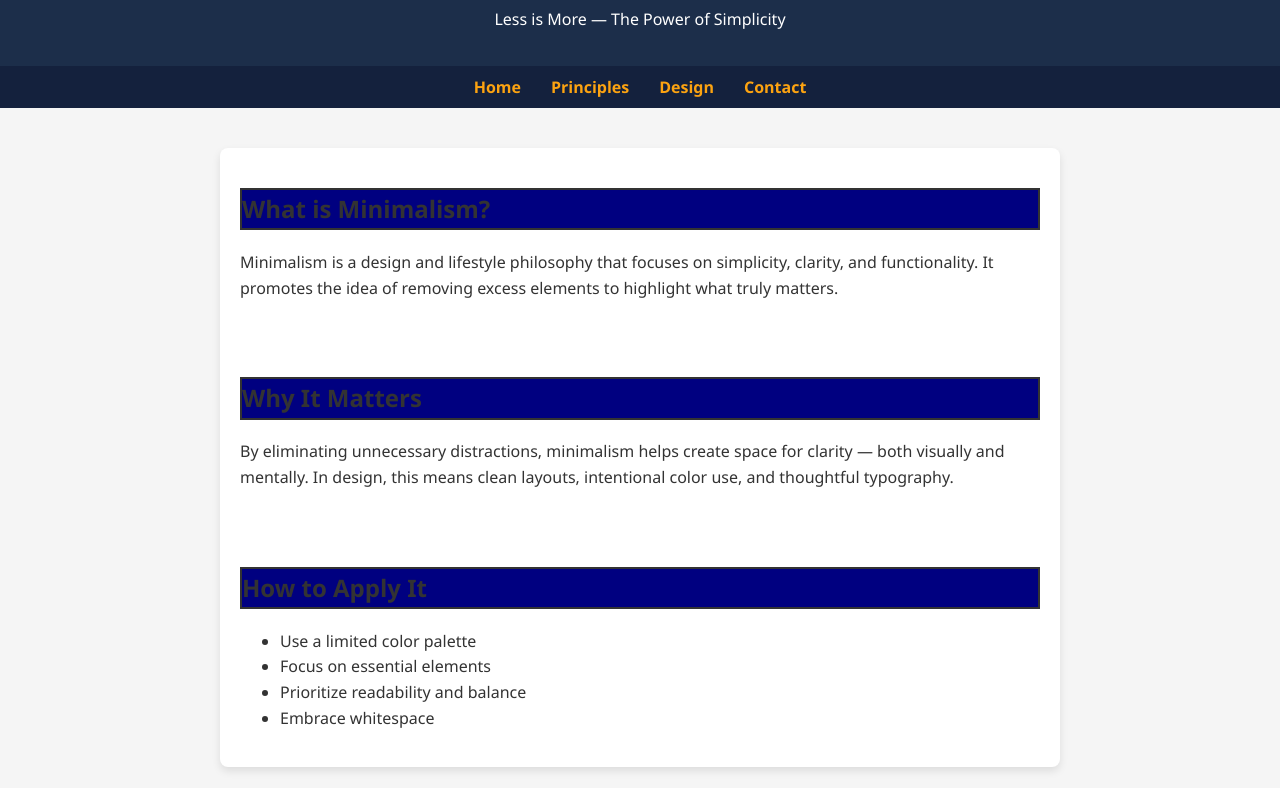
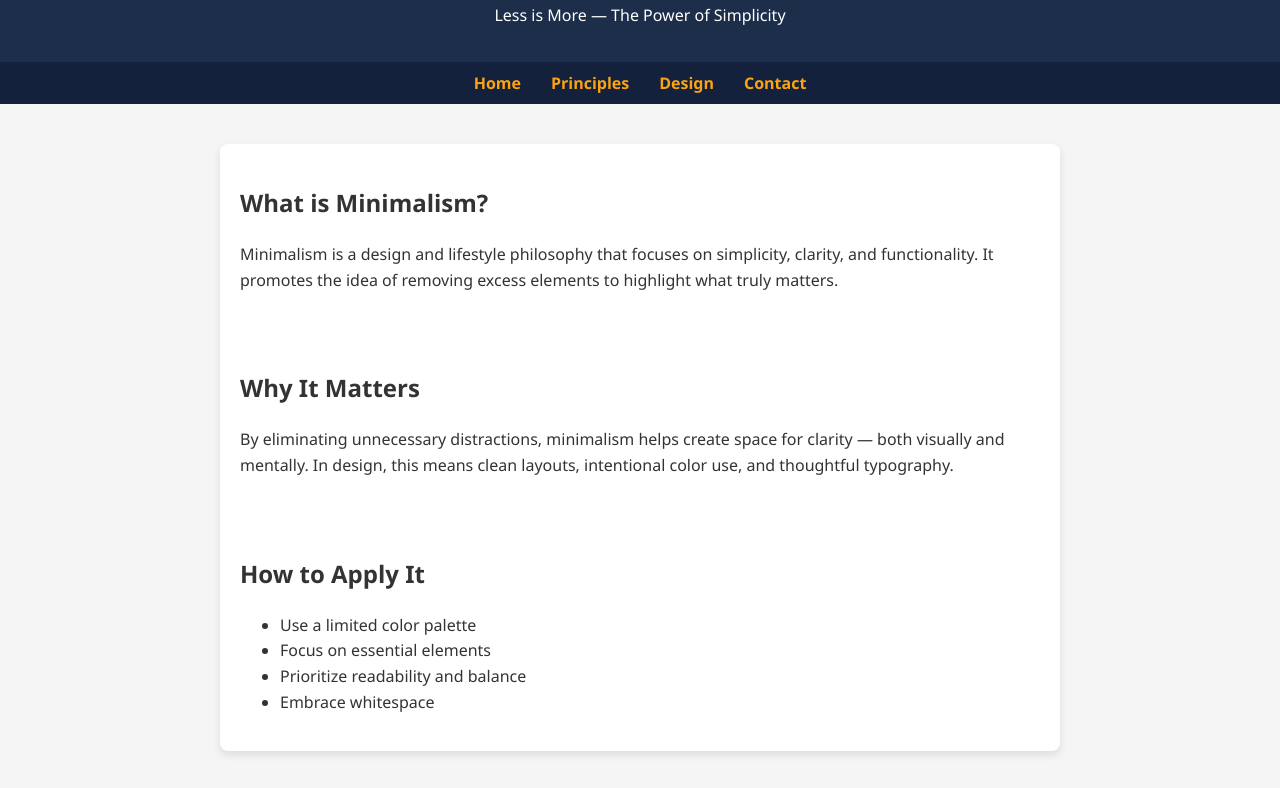
Before and after one commit to jaylenj-bit/Hubtest, a plain HTML site: page index.html in a window 1280 px wide. Shown: the part 102-890 px from the top of the page. Drawn offline with Linux system fonts and the light colour scheme.

Commit message:
Update index.html

```diff
--- a/index.html
+++ b/index.html
@@ -49,8 +49,6 @@
 
     h1, h2 {
       font-color: white;
-      border: solid 2px;
-      background-color: #000080;
     }
 
     section {
```
